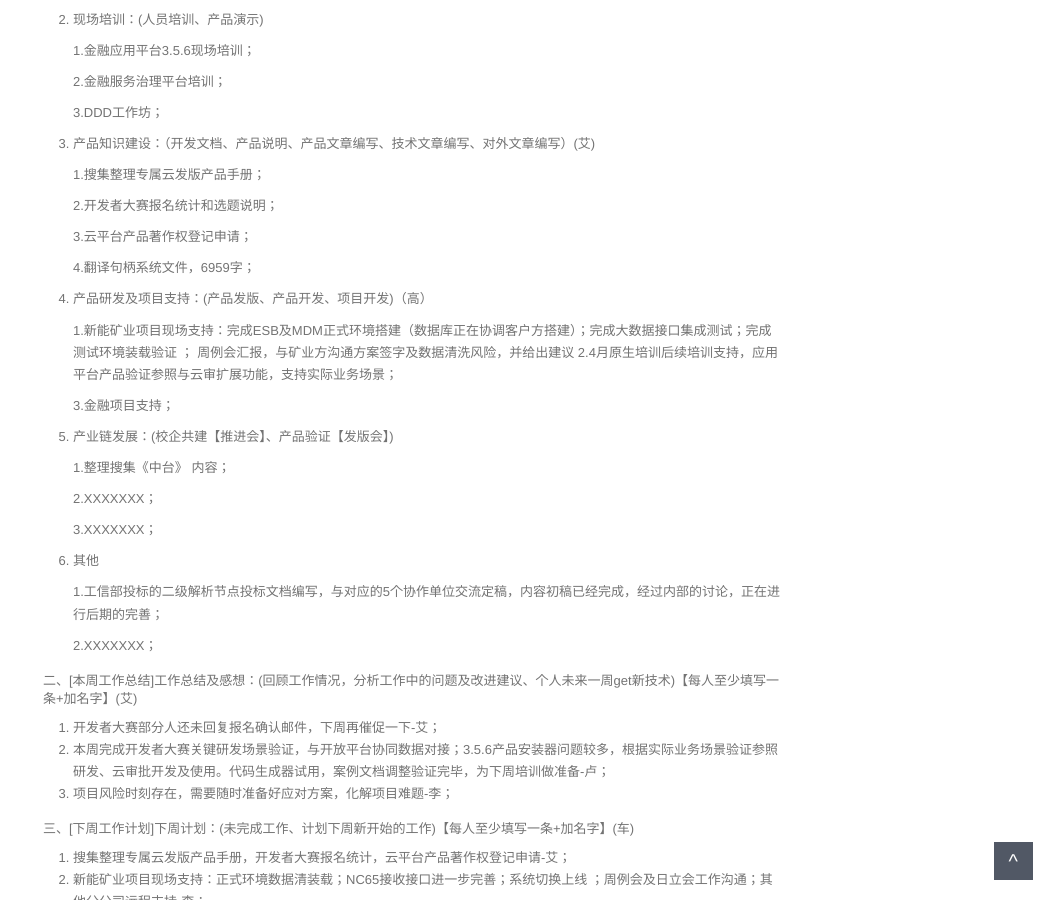
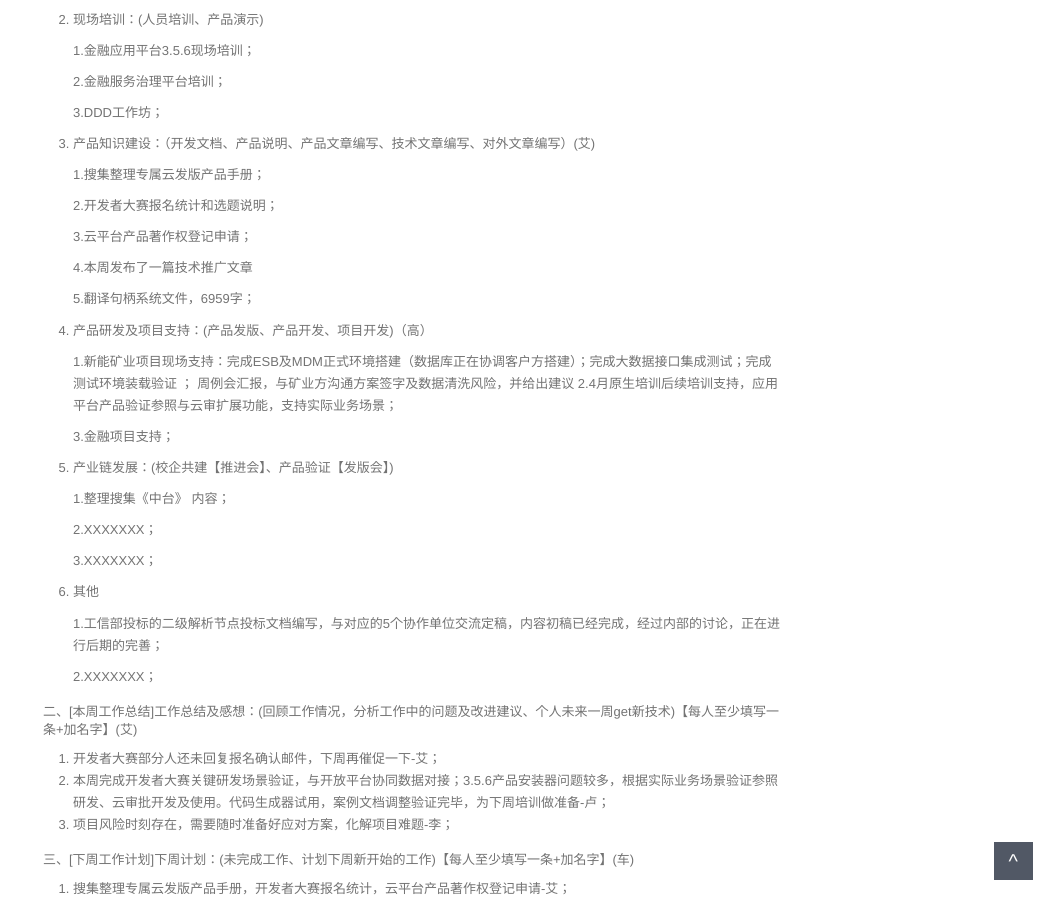
Before and after one commit to walllFlower/blog, a Jekyll site: the page built from _posts/2018-07-17-day_report_cxz.md, in a window 1280 px wide and 900 px high, scrolled down 714 px. Shown: the whole window, without its empty margins (227-1280 px from the left). Built offline with Jekyll 4.4.1, drawn with Linux system fonts in a browser that asks for light colours; comment, search, counter and statistics services are not loaded.

Commit message:
Update 2018-07-17-day_report_cxz.md

```diff
--- a/_posts/2018-07-17-day_report_cxz.md
+++ b/_posts/2018-07-17-day_report_cxz.md
@@ -51,7 +51,9 @@ categories: 技术运营工作周报
 
     3.云平台产品著作权登记申请；
 
-    4.翻译句柄系统文件，6959字；
+    4.本周发布了一篇技术推广文章
+
+    5.翻译句柄系统文件，6959字；
 
 4. 产品研发及项目支持：(产品发版、产品开发、项目开发)（高）
 
```
